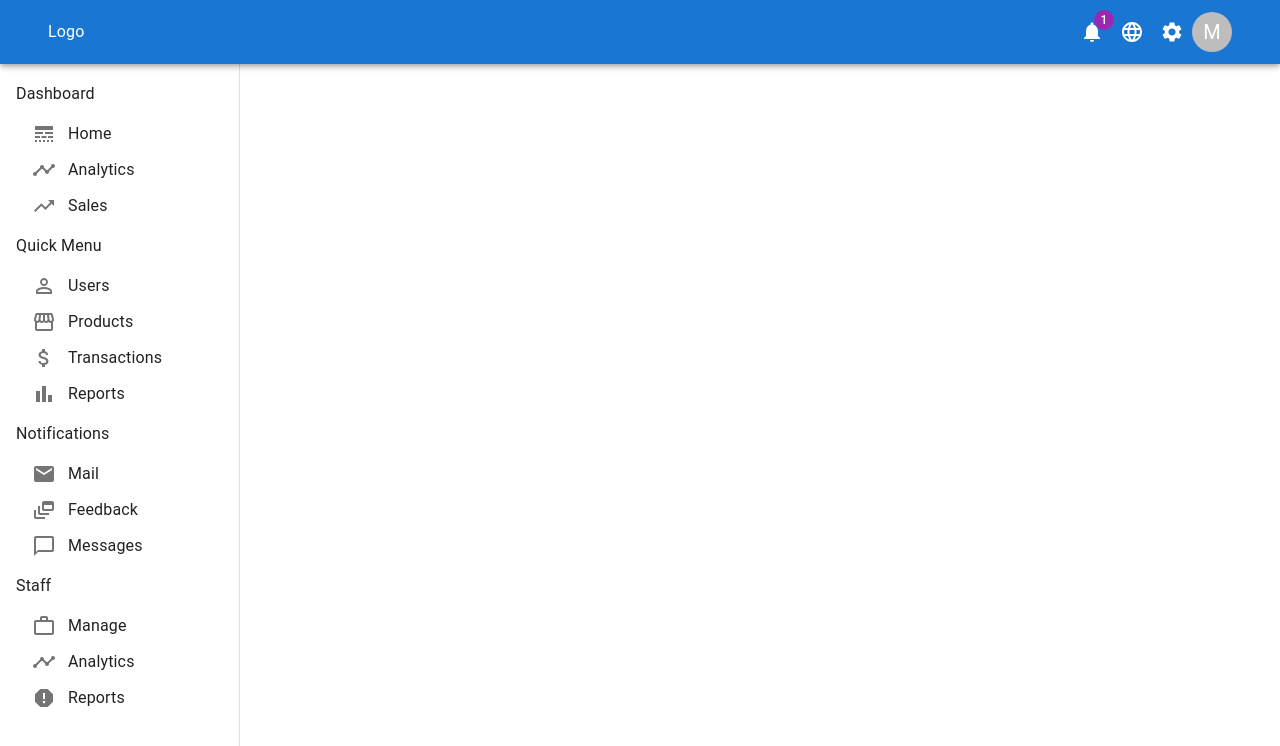
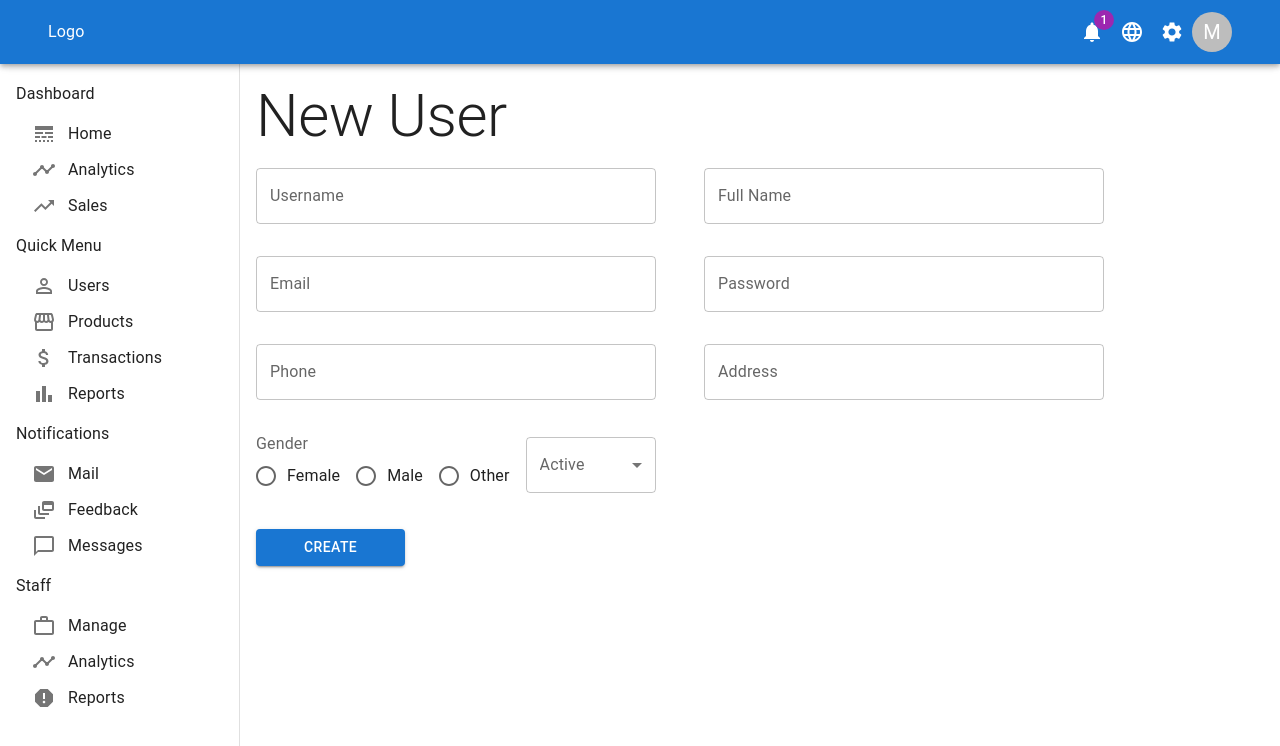
Before and after one commit to Mahmoud2227/ecommerce_admin_panel, a React (Create React App) app: page /newUser in a window 1280 px wide. Shown: the top 746 px of the page. Built offline with nearby package versions, Linux system fonts and the light colour scheme.

Commit message:
create newUser page

```diff
--- a/src/App.js
+++ b/src/App.js
@@ -1,11 +1,12 @@
-import {BrowserRouter as Router, Routes, Route} from "react-router-dom";
+import { BrowserRouter as Router, Routes, Route } from "react-router-dom";
 
 import Topbar from "./components/Topbar/Topbar";
-import {CssBaseline, Box, Toolbar} from "@mui/material";
+import { CssBaseline, Box, Toolbar } from "@mui/material";
 import SideBar from "./components/SideBar/SideBar";
 import Home from "./pages/home/Home";
 import UserList from "./pages/userList/UserList";
 import User from "./pages/User/User";
+import NewUser from "./pages/NewUser/NewUser";
 
 function App() {
     return (
@@ -13,12 +14,13 @@ function App() {
             <CssBaseline />
             <Topbar />
             <Toolbar />
-			<Box display='flex'>
+            <Box display="flex">
                 <SideBar />
                 <Routes>
-					<Route exact path='/' element={<Home />} />
-					<Route exact path='/users' element={<UserList />} />
-					<Route exact path='/users/:id' element={<User />} />
+                    <Route exact path="/" element={<Home />} />
+                    <Route exact path="/users" element={<UserList />} />
+                    <Route exact path="/users/:id" element={<User />} />
+                    <Route exact path="/newUser" element={<NewUser />} />
                 </Routes>
             </Box>
         </Router>
--- /dev/null
+++ b/src/pages/NewUser/NewUser.js
@@ -0,0 +1,66 @@
+import { useState } from "react";
+import {
+    Box,
+    Button,
+    FormControl,
+    FormControlLabel,
+    FormLabel,
+    InputLabel,
+    MenuItem,
+    Radio,
+    RadioGroup,
+    Select,
+    TextField,
+    Typography,
+} from "@mui/material";
+
+const NewUser = () => {
+    const [active, setActive] = useState("");
+
+    return (
+        <Box p={2} width="100%">
+            <Typography variant="h2">New User</Typography>
+            <Box component="form" display="flex" flexDirection="column" rowGap={4} mt={2}>
+                <Box display="flex" gap={6} flexWrap="wrap">
+                    <TextField label="Username" fullWidth sx={{ maxWidth: 400 }} />
+                    <TextField label="Full Name" fullWidth sx={{ maxWidth: 400 }} />
+                </Box>
+                <Box display="flex" gap={6} flexWrap="wrap">
+                    <TextField label="Email" type="email" fullWidth sx={{ maxWidth: 400 }} />
+                    <TextField label="Password" type="password" fullWidth sx={{ maxWidth: 400 }} />
+                </Box>
+                <Box display="flex" gap={6} flexWrap="wrap">
+                    <TextField label="Phone" fullWidth sx={{ maxWidth: 400 }} />
+                    <TextField label="Address" fullWidth sx={{ maxWidth: 400 }} />
+                </Box>
+                <Box display="flex" alignItems="center">
+                    <FormControl>
+                        <FormLabel>Gender</FormLabel>
+                        <RadioGroup row>
+                            <FormControlLabel value="female" control={<Radio />} label="Female" />
+                            <FormControlLabel value="male" control={<Radio />} label="Male" />
+                            <FormControlLabel value="other" control={<Radio />} label="Other" />
+                        </RadioGroup>
+                    </FormControl>
+                    <FormControl sx={{ minWidth: 130 }}>
+                        <InputLabel id="active-label">Active</InputLabel>
+                        <Select
+                            labelId="active-label"
+                            value={active}
+                            onChange={(e) => setActive(e.target.value)}
+                            label="Active"
+                        >
+                            <MenuItem value="Yes">Yes</MenuItem>
+                            <MenuItem value="No">No</MenuItem>
+                        </Select>
+                    </FormControl>
+                </Box>
+                <Button variant="contained" sx={{ alignSelf: "flex-start", px: 6 }}>
+                    Create
+                </Button>
+            </Box>
+        </Box>
+    );
+};
+
+export default NewUser;
--- a/src/pages/User/User.js
+++ b/src/pages/User/User.js
@@ -24,10 +24,12 @@ import {
 
 const User = () => {
     return (
-        <Paper elevation={0} sx={{ p: 2, width: "100%" }}>
+        <Box p={2} width="100%">
             <Box display="flex" justifyContent="space-between" alignItems="center" mb={2}>
                 <Typography variant="h2">Edit User</Typography>
-                <Button variant="contained">Create</Button>
+                <Button variant="contained" href="/newUser">
+                    Create
+                </Button>
             </Box>
             <Grid container spacing={4}>
                 <Grid item md={4}>
@@ -88,7 +90,7 @@ const User = () => {
                 <Grid item md={8}>
                     <Paper sx={{ p: 2, display: "flex", flexDirection: "column", height: "100%" }}>
                         <Typography variant="h4">Edit</Typography>
-                        <Box height="100%" display="flex">
+                        <Box height="100%" display="flex" gap={20}>
                             <Box
                                 component="form"
                                 display="flex"
@@ -110,7 +112,7 @@ const User = () => {
                                 alignItems="flex-end"
                                 justifyContent="space-between"
                             >
-                                <div>
+                                <Box display="flex" alignItems="center" gap={1}>
                                     <Box
                                         component="img"
                                         src="https://via.placeholder.com/150"
@@ -132,15 +134,16 @@ const User = () => {
                                             <PhotoCamera />
                                         </IconButton>
                                     </label>
-                                </div>
-                                <Button variant="contained">Update</Button>
+                                </Box>
+                                <Button variant="contained" sx={{ px: 8 }}>
+                                    Update
+                                </Button>
                             </Box>
                         </Box>
                     </Paper>
                 </Grid>
             </Grid>
-            s
-        </Paper>
+        </Box>
     );
 };
 
```
Lines whose indentation alone changed are shown as unchanged.
